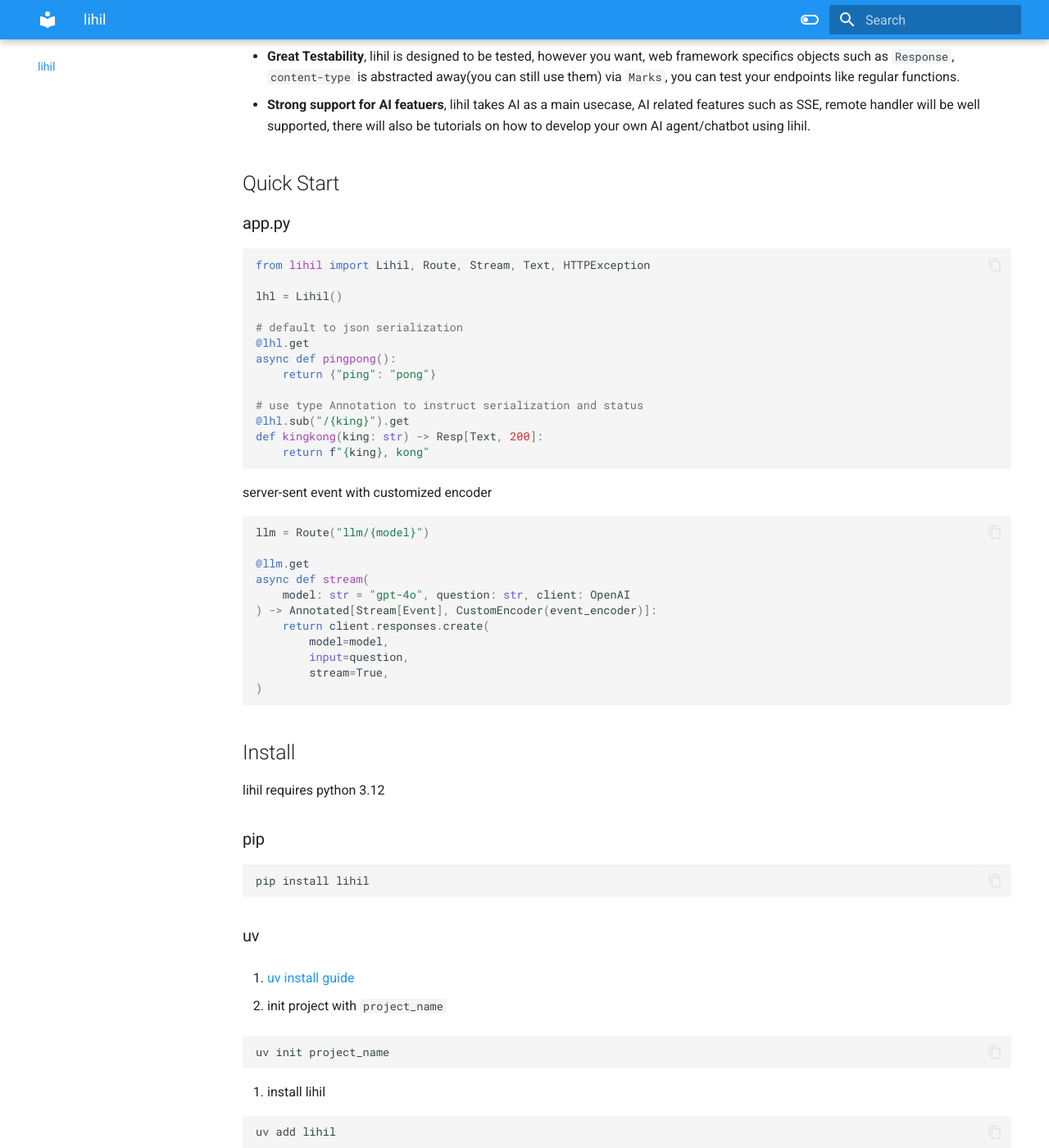
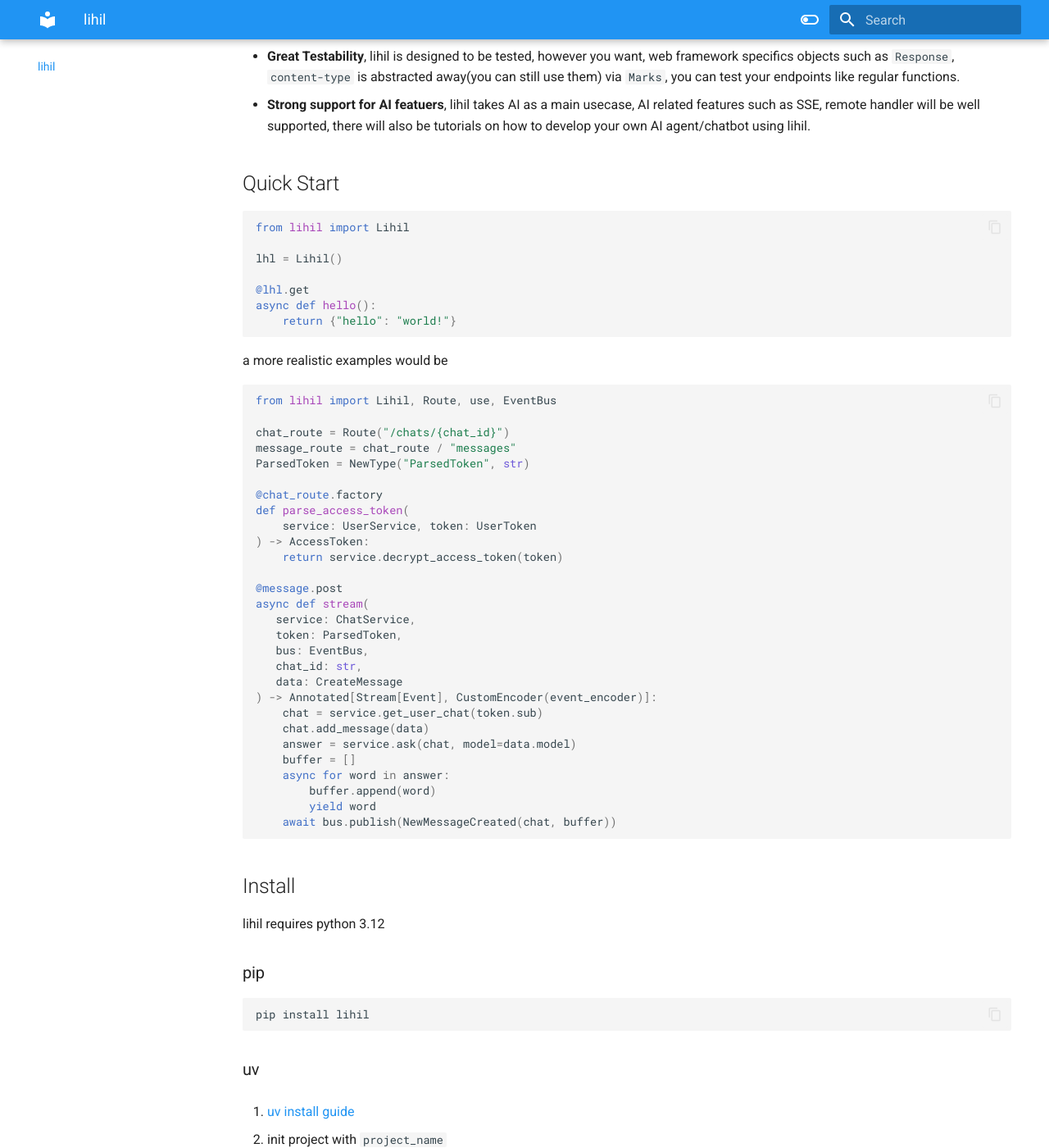
Before and after one commit to raceychan/lihil, an MkDocs documentation site: the page built from docs/index.md, in a window 1280 px wide and 1400 px high, scrolled down 1371 px. Shown: the whole window at 82% size. Built offline with MkDocs 1.6.1 and Material for MkDocs 9.7.7, drawn with Linux system fonts in a browser that asks for light colours.

Commit message:
chores: constructing docs

````diff
--- a/app.py
+++ b/app.py
@@ -108,5 +108,8 @@
     raise VioletsAreBlue("I am a pythonista")
 
 
+from lihil import HTTPException, Lihil, Route, Stream, Text
+
+
 # if __name__ == "__main__":
 #     run(lhl)
--- a/docs/index.md
+++ b/docs/index.md
@@ -44,38 +44,47 @@
 
 ## Quick Start
 
-### app.py
-
 ```python
-from lihil import Lihil, Route, Stream, Text, HTTPException
+from lihil import Lihil
 
 lhl = Lihil()
 
-# default to json serialization
 @lhl.get
-async def pingpong():
-    return {"ping": "pong"}
-
-# use type Annotation to instruct serialization and status
-@lhl.sub("/{king}").get
-def kingkong(king: str) -> Resp[Text, 200]:
-    return f"{king}, kong"
+async def hello():
+    return {"hello": "world!"}
 ```
 
-server-sent event with customized encoder
+a more realistic examples would be
 
 ```python
-llm = Route("llm/{model}")
+from lihil import Lihil, Route, use, EventBus
 
-@llm.get
+chat_route = Route("/chats/{chat_id}")
+message_route = chat_route / "messages"
+ParsedToken = NewType("ParsedToken", str)
+
+@chat_route.factory
+def parse_access_token(
+    service: UserService, token: UserToken
+) -> AccessToken:
+    return service.decrypt_access_token(token)
+
+@message.post
 async def stream(
-    model: str = "gpt-4o", question: str, client: OpenAI
+   service: ChatService,
+   token: ParsedToken,
+   bus: EventBus,
+   chat_id: str,
+   data: CreateMessage
 ) -> Annotated[Stream[Event], CustomEncoder(event_encoder)]:
-    return client.responses.create(
-        model=model,
-        input=question,
-        stream=True,
-)
+    chat = service.get_user_chat(token.sub)
+    chat.add_message(data)
+    answer = service.ask(chat, model=data.model)
+    buffer = []
+    async for word in answer:
+        buffer.append(word)
+        yield word
+    await bus.publish(NewMessageCreated(chat, buffer))
 ```
 
 
````
Also changed, not shown: README.md (+31 -23 lines).
